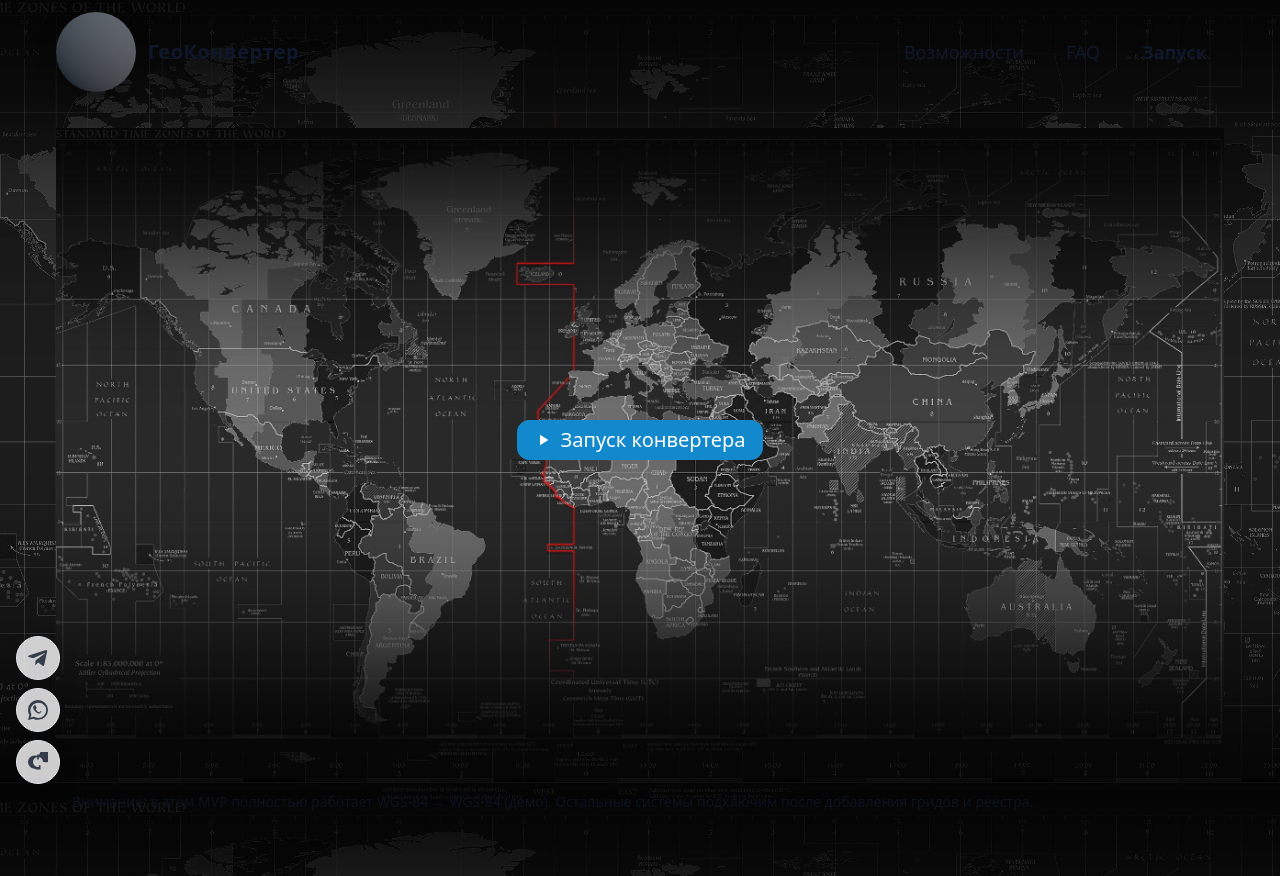
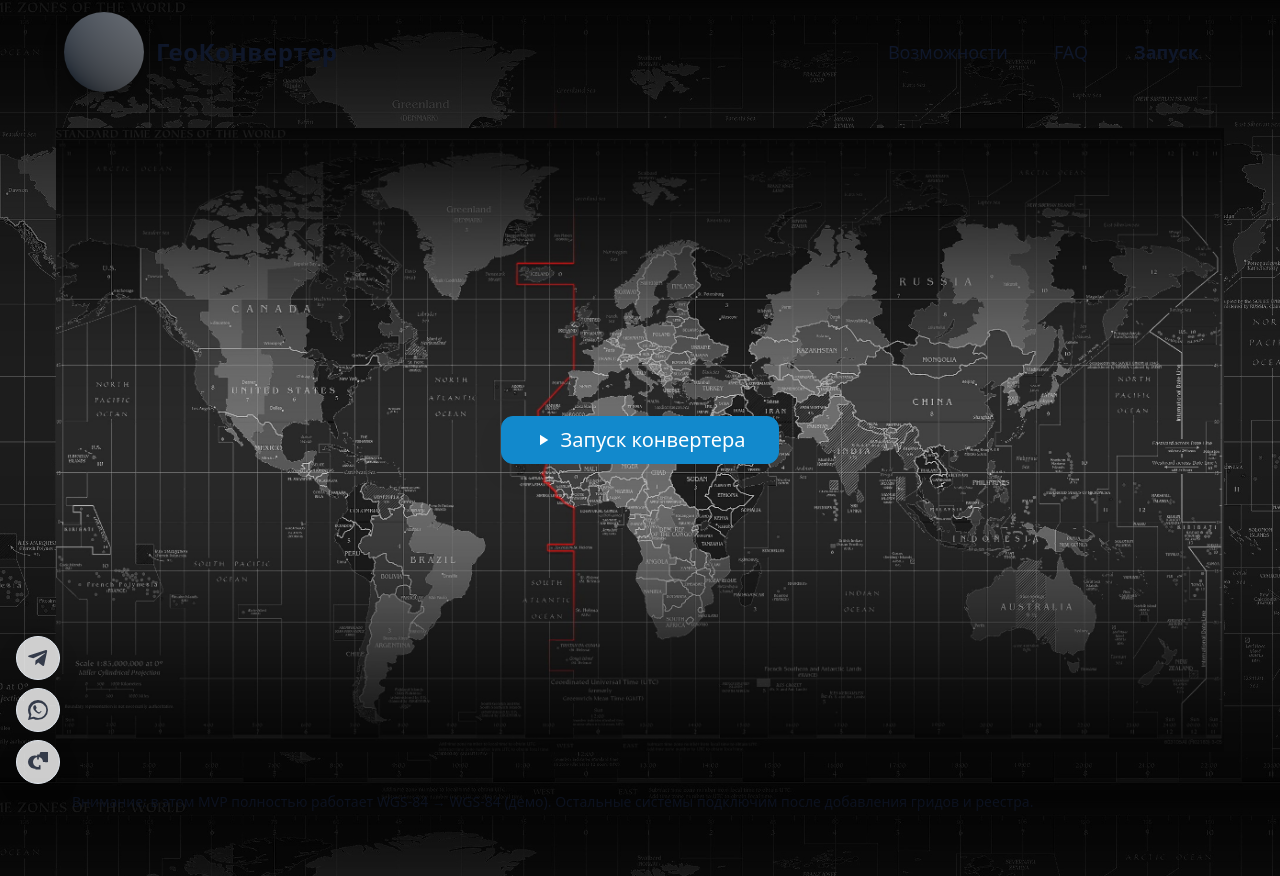
Before and after one commit to SeredaPavel/geoconverter, a Next.js app in the folder frontend/: page / in a window 1280 px wide. Built offline with nearby package versions, Linux system fonts and the light colour scheme; no server answers.

Commit message:
изменения добавления мобильной версии

```diff
--- a/frontend/src/app/page.tsx
+++ b/frontend/src/app/page.tsx
@@ -69,7 +69,7 @@ export default function Page() {
             backgroundPosition: "center",
           }}
         >
-          <button className="btn btn-primary h-40 text-xl px-8 shadow-soft" onClick={() => setOpen(true)}>
+          <button className="btn btn-primary h-11 text-lg md:h-12 md:text-xl px-6 md:px-8 shadow-soft" onClick={() => setOpen(true)}>
             <IconPlay /> Запуск конвертера
           </button>
         </div>
--- a/frontend/src/components/ConverterPanel.tsx
+++ b/frontend/src/components/ConverterPanel.tsx
@@ -1,3 +1,4 @@
+// /geoconverter/frontend/src/components/ConverterPanel.tsx
 "use client";
 import { useMemo, useState } from "react";
 
@@ -191,8 +192,9 @@ export default function ConverterPanel() {
           </div>
         </div>
 
-        <div className="overflow-x-auto">
-          <table className="min-w-full text-sm">
+        {/* Таблица ввода: обёртка для горизонтального скролла + компактный кегль на мобиле */}
+        <div className="table-wrap">
+          <table className="min-w-full text-sm table-xs">
             <thead>
               <tr className="text-left">
                 <th className="p-2">№</th>
@@ -207,22 +209,36 @@ export default function ConverterPanel() {
                 <tr key={i} className="border-t border-slate-200/60 dark:border-slate-700/60">
                   <td className="p-2">{i + 1}</td>
                   <td className="p-2">
-                    <input className="input w-40" type="number" value={r.lat ?? ""} onChange={e => {
+                    <input
+                      className="input w-40"
+                      type="number"
+                      value={r.lat ?? ""}
+                      onChange={e => {
                         const v = e.target.value === "" ? undefined : Number(e.target.value);
                         setRowsIn(rowsIn.map((rr, idx) => idx === i ? { ...rr, lat: v } : rr));
-                    }} />
+                      }}
+                    />
                   </td>
                   <td className="p-2">
-                    <input className="input w-40" type="number" value={r.lon ?? ""} onChange={e => {
+                    <input
+                      className="input w-40"
+                      type="number"
+                      value={r.lon ?? ""}
+                      onChange={e => {
                         const v = e.target.value === "" ? undefined : Number(e.target.value);
                         setRowsIn(rowsIn.map((rr, idx) => idx === i ? { ...rr, lon: v } : rr));
-                    }} />
+                      }}
+                    />
                   </td>
                   <td className="p-2">
-                    <input className="input w-52" value={r.name ?? ""} onChange={e => {
+                    <input
+                      className="input w-52"
+                      value={r.name ?? ""}
+                      onChange={e => {
                         const v = e.target.value || undefined;
                         setRowsIn(rowsIn.map((rr, idx) => idx === i ? { ...rr, name: v } : rr));
-                    }} />
+                      }}
+                    />
                   </td>
                   <td className="p-2">
                     <button className="btn" onClick={() => delRow(i)} title="Удалить">
@@ -246,11 +262,16 @@ export default function ConverterPanel() {
             {openImport && (
               <div className="dropdown-menu" onMouseLeave={() => setOpenImport(false)}>
                 <label className="btn w-full justify-start">
-                  <input hidden type="file" accept=".xlsx" onChange={(e) => {
+                  <input
+                    hidden
+                    type="file"
+                    accept=".xlsx"
+                    onChange={(e) => {
                       const f = e.target.files?.[0]; if (f) onImport(f);
                       e.currentTarget.value = "";
                       setOpenImport(false);
-                  }} />
+                    }}
+                  />
                   <IconUpload /> Загрузить Excel
                 </label>
                 <a className="btn w-full justify-start" href="/templates/template_latlon.xlsx">
@@ -285,7 +306,7 @@ export default function ConverterPanel() {
       </section>
 
       {/* ПРАВАЯ КОЛОНКА — РЕЗУЛЬТАТЫ */}
-      <section className="md:sticky md:top-4 h-fit card p-5 space-y-4">
+      <section className="lg:sticky lg:top-6 h-fit card p-5 space-y-4">
         <div className="flex items-center justify-between">
           <div className="text-lg font-semibold">Результат</div>
           <button className="btn btn-primary" onClick={recalc} disabled={loading}>
@@ -293,8 +314,9 @@ export default function ConverterPanel() {
           </button>
         </div>
 
-        <div className="overflow-x-auto">
-          <table className="min-w-full text-sm">
+        {/* Таблица результата: та же обёртка для скролла и компактный кегль */}
+        <div className="table-wrap">
+          <table className="min-w-full text-sm table-xs">
             <thead>
               <tr className="text-left">
                 <th className="p-2">№</th>
--- a/frontend/src/components/Header.tsx
+++ b/frontend/src/components/Header.tsx
@@ -8,6 +8,7 @@ const GlobeLogo = dynamic(() => import("./GlobeLogo"), { ssr: false });
 
 export default function Header() {
   const [scrolled, setScrolled] = useState(false);
+
   useEffect(() => {
     const onScroll = () => setScrolled(window.scrollY > 8);
     onScroll();
@@ -17,18 +18,17 @@ export default function Header() {
 
   return (
     <header className={`sticky top-0 z-40 transition-all ${scrolled ? "backdrop-blur bg-white/65 dark:bg-slate-950/65 border-b border-slate-200/70 dark:border-slate-800" : ""}`}>
-            <div className="max-w-[1200px] mx-auto px-4 flex items-center gap-4 py-3">
+      <div className="max-w-[1200px] mx-auto px-4 sm:px-6 flex items-center gap-4 py-3">
         <Link href="/" className="flex items-center gap-3">
-                    {/* фикс: правильное расширение и только поддерживаемые пропы */}
           <GlobeLogo
             size={80}
-                        textureUrl="/images/earth_equirect.jpeg"  // проверь расширение!
+            textureUrl="/images/earth_equirect.jpeg"  // проверь расширение, если у тебя .jpg — поменяй тут
             atmosphere
             // ориентация
             initialRotation={0.55}  // долготa (Y)
-                        tiltX={0.7}           // наклон к зрителю северным полушарием
+            tiltX={0.7}             // как у тебя было
             tiltZ={0}
-                        // UV легкая коррекция
+            // UV коррекция
             uvZoom={0.97}
             uvShift={0.015}
             uvZoomY={0.995}
@@ -36,9 +36,12 @@ export default function Header() {
             // скорость
             rotationSpeed={0.01}
           />
-                    <span className="font-semibold tracking-wide text-lg md:text-xl">ГеоКонвертер</span>
+          <span className="font-semibold tracking-wide text-xl md:text-2xl">
+            ГеоКонвертер
+          </span>
         </Link>
-                <nav className="ml-auto flex items-center gap-2">
+
+        <nav className="ml-auto flex items-center gap-3">
           <a className="btn btn-ghost h-11 text-base md:text-lg font-medium" href="#features">Возможности</a>
           <a className="btn btn-ghost h-11 text-base md:text-lg font-medium" href="#faq">FAQ</a>
           <a className="btn btn-ghost h-11 text-base md:text-lg font-semibold" href="#start">Запуск</a>
--- a/frontend/src/styles/globals.css
+++ b/frontend/src/styles/globals.css
@@ -117,3 +117,24 @@ body { @apply bg-white text-slate-900 dark:bg-slate-950 dark:text-slate-100; }
     borderRun var(--splash-border-duration) ease-in-out forwards,
     splashFadeOut var(--splash-curtain-duration) ease-in-out forwards var(--splash-border-duration);
 }
+
+/* ===== Mobile tweaks ===== */
+@media (max-width: 640px) {
+  :root{
+    --splash-box-pad-y: 14px;
+    --splash-box-pad-x: 22px;
+    --splash-box-radius: 14px;
+    --splash-box-font: 20px;
+    --splash-border-thickness: 2px;
+    --splash-border-glow: 18px;
+    --splash-border-duration: 1.4s;  /* чуть быстрее */
+    --splash-curtain-duration: 0.55s;
+  }
+
+  /* FAB не перекрывает CTA-кнопку */
+  .social-fab { left: 12px; bottom: 12px; }
+
+  /* Таблица на мобиле: уменьшить кегль и сделать прокрутку */
+  .table-wrap { overflow-x: auto; }
+  .table-xs { font-size: 12px; }
+}
```
Lines whose indentation alone changed are shown as unchanged.
